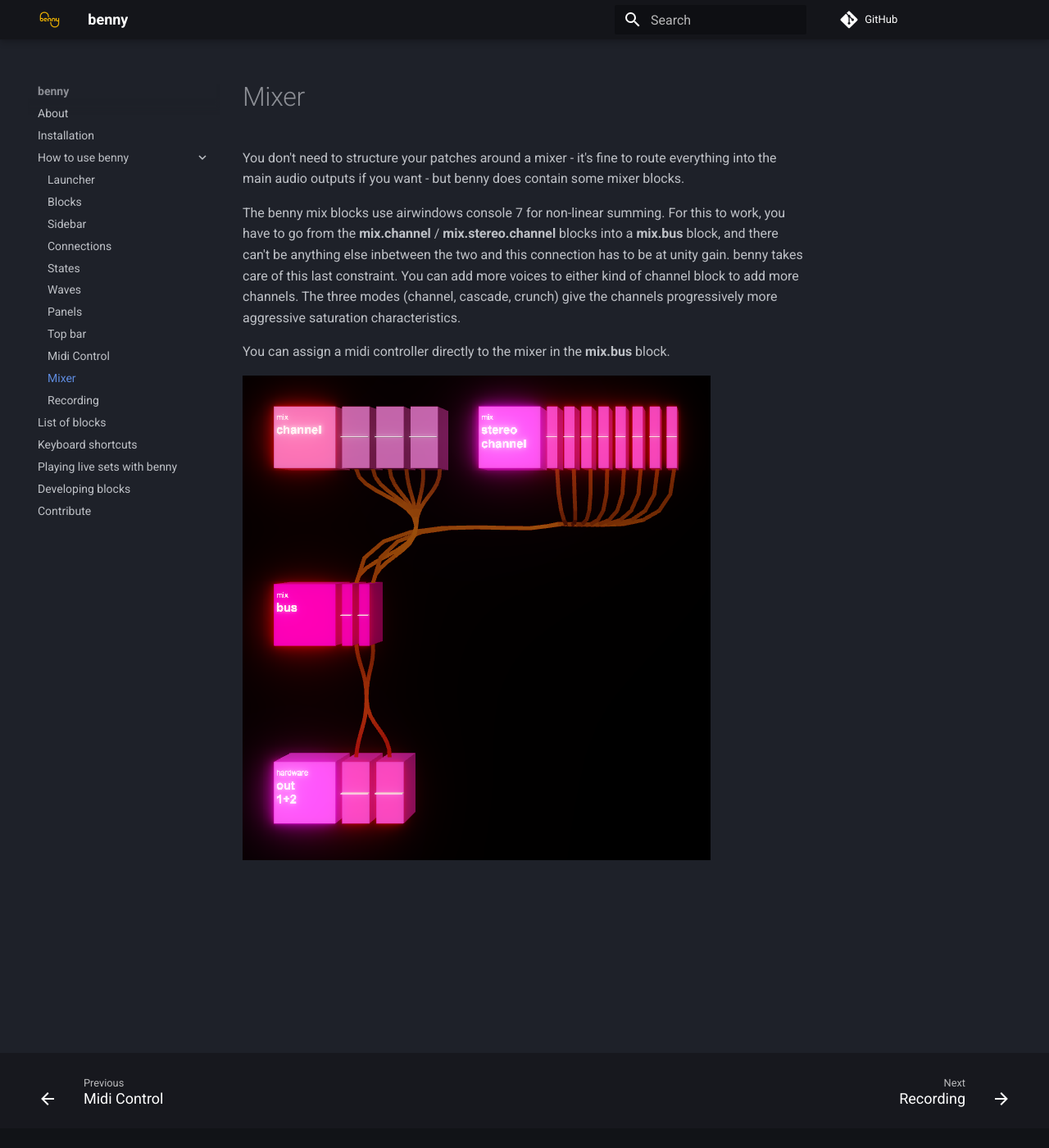
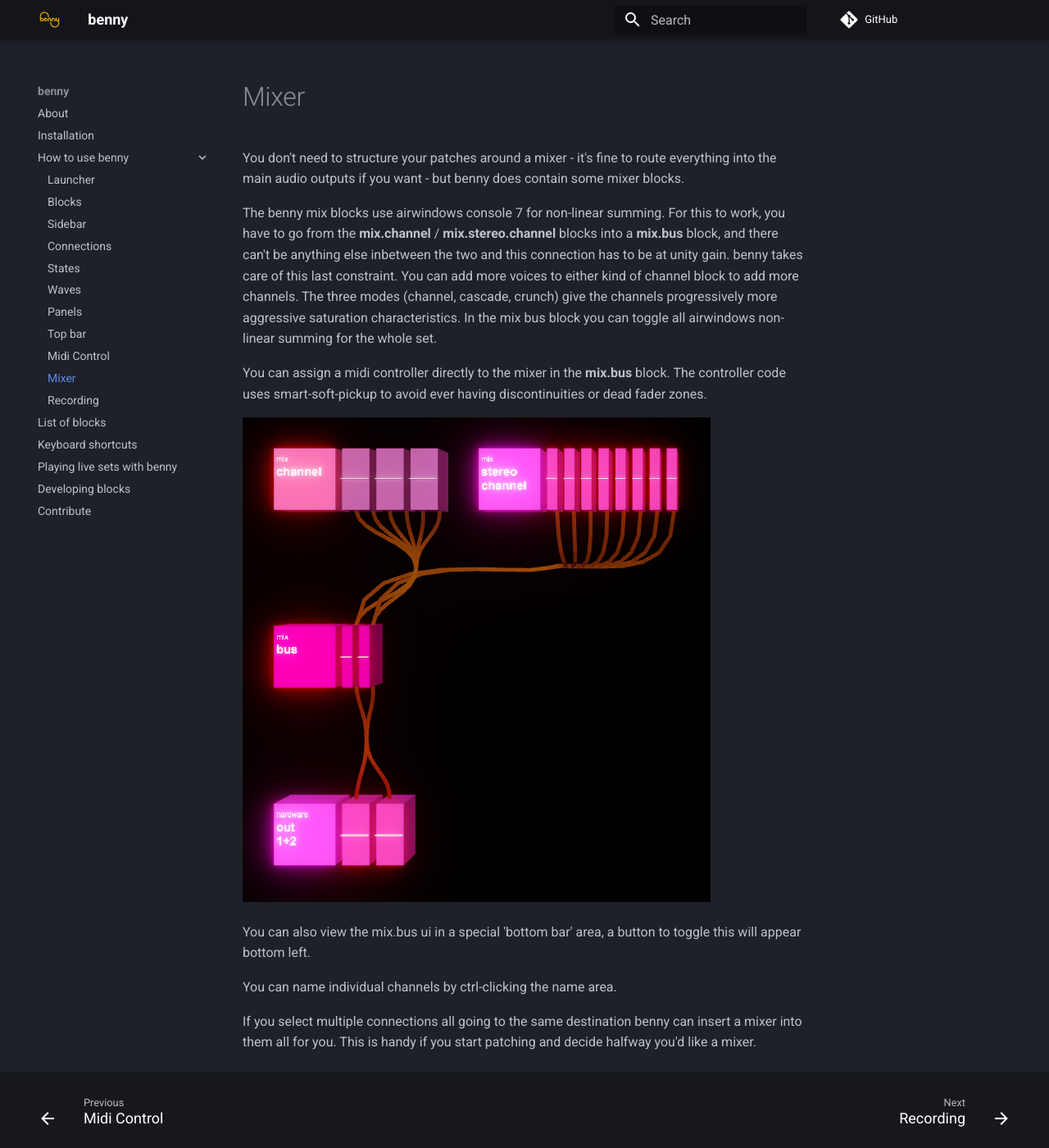
Before and after one commit to playbenny/benny_manual, an MkDocs documentation site: the page built from docs/mixer.md, in a window 1280 px wide and 1400 px high. Shown: the whole window at 82% size. Built offline with MkDocs 1.6.1 and Material for MkDocs 9.7.7, drawn with Linux system fonts in a browser that asks for light colours; comment, search, counter and statistics services are not loaded.

Commit message:
Update mixer.md

```diff
--- a/docs/mixer.md
+++ b/docs/mixer.md
@@ -1,7 +1,13 @@
 You don't need to structure your patches around a mixer - it's fine to route everything into the main audio outputs if you want - but benny does contain some mixer blocks.
 
-The benny mix blocks use airwindows console 7 for non-linear summing. For this to work, you have to go from the **mix.channel** / **mix.stereo.channel** blocks into a **mix.bus** block, and there can't be anything else inbetween the two and this connection has to be at unity gain. benny takes care of this last constraint. You can add more voices to either kind of channel block to add more channels. The three modes (channel, cascade, crunch) give the channels progressively more aggressive saturation characteristics.
+The benny mix blocks use airwindows console 7 for non-linear summing. For this to work, you have to go from the **mix.channel** / **mix.stereo.channel** blocks into a **mix.bus** block, and there can't be anything else inbetween the two and this connection has to be at unity gain. benny takes care of this last constraint. You can add more voices to either kind of channel block to add more channels. The three modes (channel, cascade, crunch) give the channels progressively more aggressive saturation characteristics. In the mix bus block you can toggle all airwindows non-linear summing for the whole set.
 
-You can assign a midi controller directly to the mixer in the **mix.bus** block.
+You can assign a midi controller directly to the mixer in the **mix.bus** block. The controller code uses smart-soft-pickup to avoid ever having discontinuities or dead fader zones.
 
 ![mixer blocks example](assets/screenshots/mixer.png)
+
+You can also view the mix.bus ui in a special 'bottom bar' area, a button to toggle this will appear bottom left.
+
+You can name individual channels by ctrl-clicking the name area.
+
+If you select multiple connections all going to the same destination benny can insert a mixer into them all for you. This is handy if you start patching and decide halfway you'd like a mixer.
```
